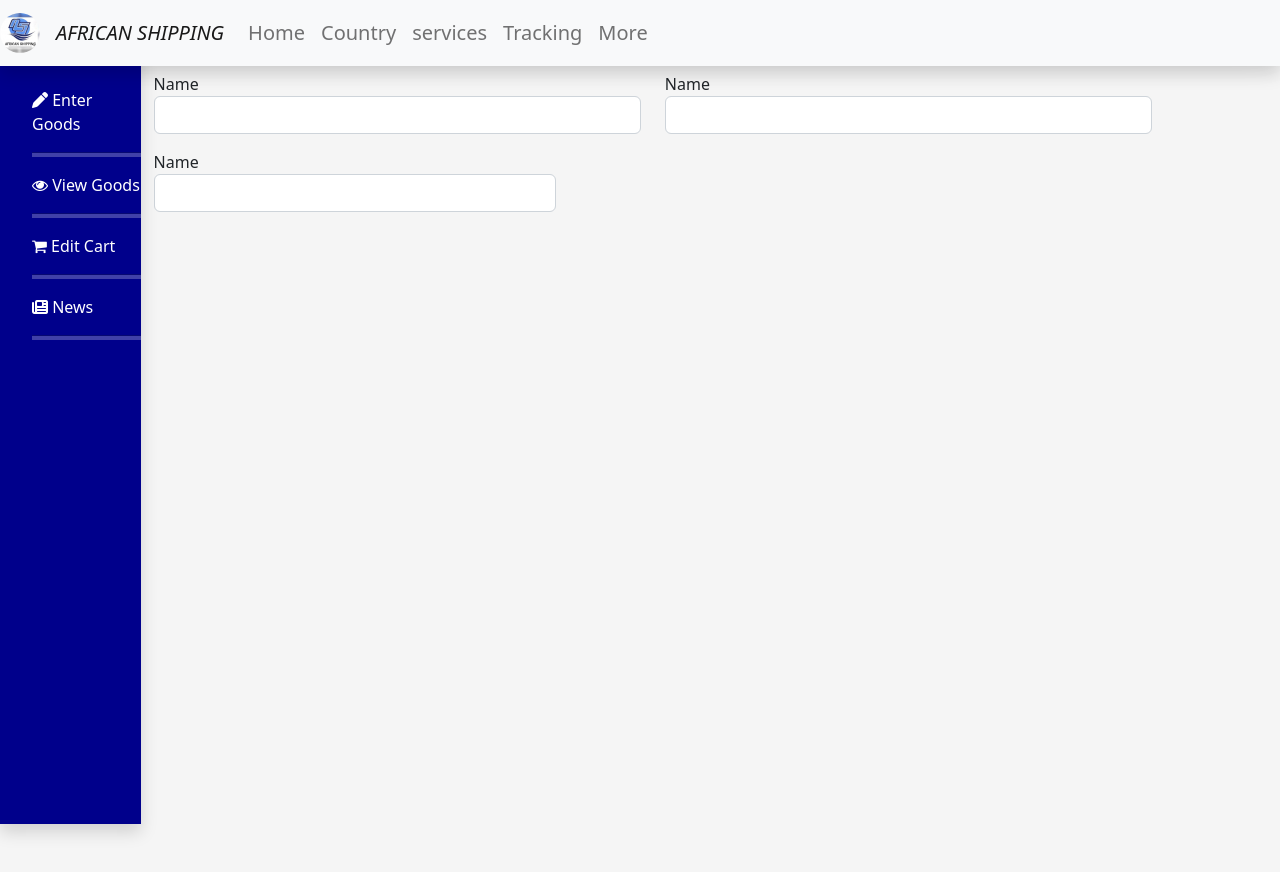
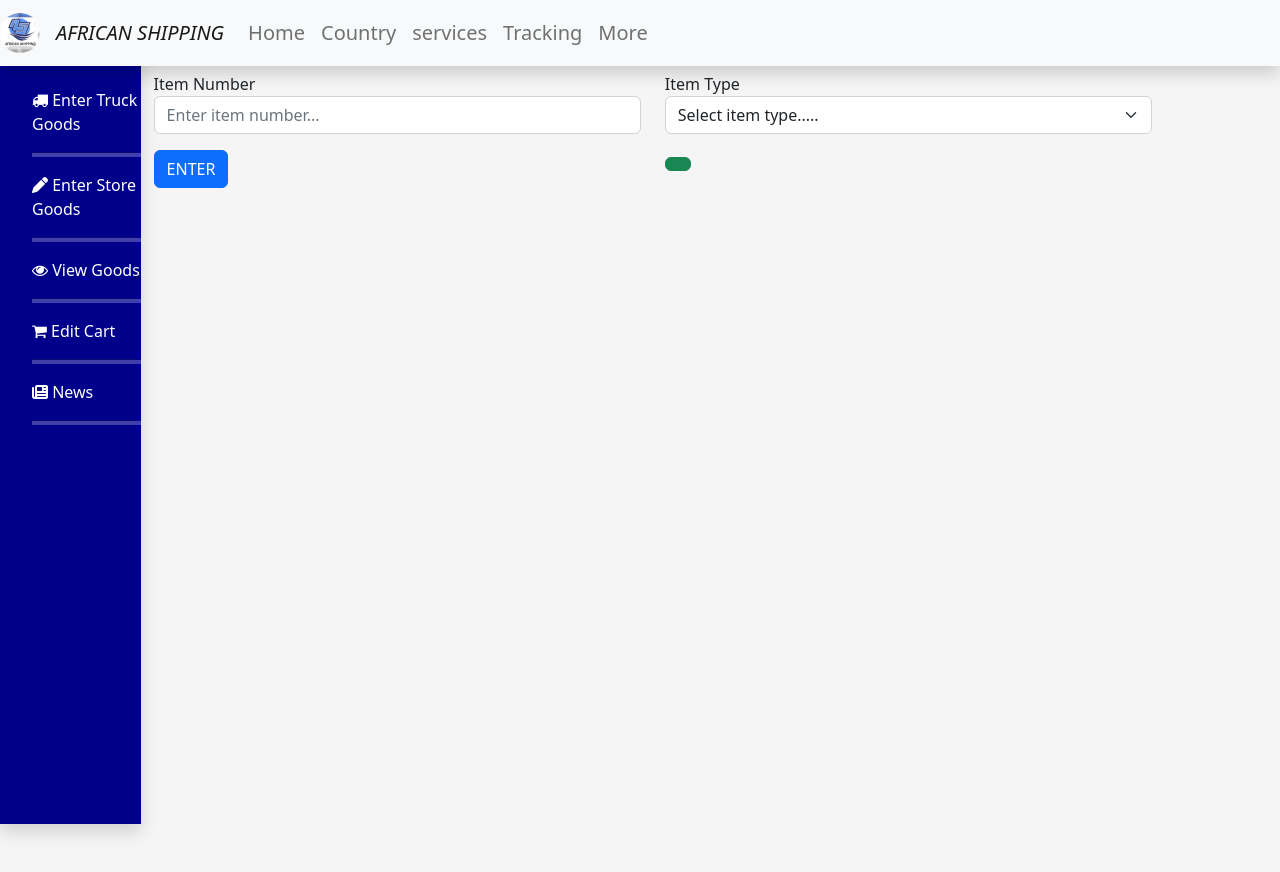
Before and after one commit to techclubgrp1/shipping_app_project, a PHP site: page /admin_panel.php in a window 1280 px wide. Run offline with PHP 8.4, Linux system fonts and the light colour scheme.

Commit message:
adding goods done

```diff
--- a/admin_panel.php
+++ b/admin_panel.php
@@ -1,3 +1,27 @@
+<?php
+ include('connection.php');
+
+if(isset($_POST['enter_goods']))
+{
+    //fetch data
+    $itemno = $_POST['item_no'];
+    $type = $_POST['type'];
+
+    //submit form data
+    $insertdata = mysqli_query($conn, "INSERT INTO lorry_goods (itemno ,type) VALUES('$itemno' , '$type')");
+
+    if($insertdata){
+
+        $response =  "data entered successfully";
+    }
+    else{
+        echo "data not submitted";
+    }
+}
+
+?>
+
+
 <!DOCTYPE html>
 <html lang="en">
 <head>
@@ -33,12 +57,18 @@
             <ul>
                 <li>
                     <a href="#">
-                    <i class="fa fa-pen"></i>
-                     <span> Enter Goods</span>
+                    <i class="fa fa-truck"></i>
+                     <span> Enter Truck Goods</span>
                 </a>
                 </li>
+                <hr>
+                <li>
+                    <a href="#">
+                        <i class="fas fa-pen"></i>
+                        <span> Enter Store Goods</span>
 
-
+                    </a>
+                </li>
                 <hr>
                 <li>
                     <a href="#">
@@ -67,25 +97,35 @@
             </ul>
         </div>
     </div>
-
+   <form action="admin_panel.php" method="POST">
     <!-- Main division -->
     <div class="main">
         <div class="row">
-            <div class="col-lg-6 mb-3">
-                <label for="name" class="label">Name</label>
-                <input type="text" class="form-control">
-
+             <div class="col-lg-6 mb-3">
+                <label for="name" class="label">Item Number</label>
+                <input type="text" class="form-control" name="item_no" placeholder="Enter item number...">
             </div>
             <div class="col-lg-6 mb-3">
-                <label for="name" class="label">Name</label>
-                <input type="text" class="form-control">
+                <label for="name" class="label">Item Type</label>
+                <select name="type" id="type" class="form-select">
+                    <option selected="">Select item type.....</option>
+                    <option value="box">Box</option>
+                    <option value="machinery">Machinery</option>
+                    <option value="furniture">Furniture</option>
+                    <option value="bike">Bike</option>
+                    <option value="toy">Toy</option>
+
+                </select>
             </div>
-            <div class="col-lg-5 mb-3">
-                <label for="name" class="label">Name</label>
-                <input type="text" class="form-control">
+            <div class="col-lg-6 mb-3">
+                <button class="btn btn-primary" name="enter_goods">ENTER</button>
+            </div>
+            <div class="col-lg-6 mb-3">
+                <button class="btn btn-success" >   <?php echo $response;  ?></button>
             </div>
         </div>
+
     </div>
-
+    </form>
 </body>
 </html>
```
